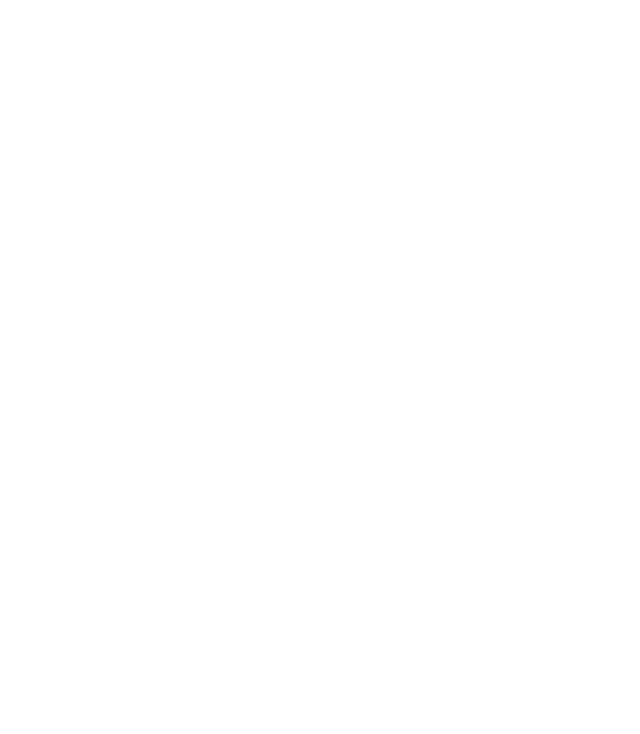
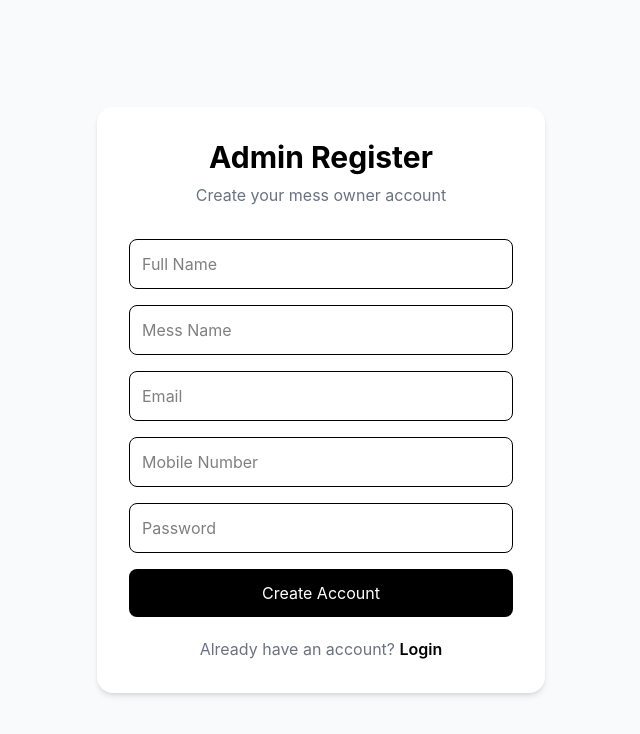
Before and after one commit to vermaaditya17/MessMate2.0, a React (Vite) app in the folder client/: page /admin/register in a window 1280 px wide. Before the commit this address had no page. Shown: the top 734 px of the page, without its empty margins (319-959 px from the left). Built offline with nearby package versions, Linux system fonts and the light colour scheme.

Commit message:
update file structure

```diff
--- a/client/src/App.jsx
+++ b/client/src/App.jsx
@@ -2,6 +2,8 @@
 import HomePage from "./component/HomePage";
 import Login from "./component/Login";
 import RegisterForm from "./component/RegisterForm";
+import AdminLogin from "./component/admin/AdminLogin";
+import AdminRegister from "./component/admin/AdminRegister";
 
 const App = ()=>{
 
@@ -9,8 +11,10 @@
   <BrowserRouter>
   <Routes>
     <Route path="/" element={<HomePage/>}/>
-    <Route path="/login" element={<Login/>}/>
-    <Route path="register" element={<RegisterForm/>}/>
+    <Route path="user/login" element={<Login/>}/>
+    <Route path="user/register" element={<RegisterForm/>}/>
+    <Route path="admin/login" element={<AdminLogin/>}/>
+    <Route path ="admin/register" element={<AdminRegister/>}/>
   </Routes>
   </BrowserRouter>
 
--- a/client/src/component/HomePage.jsx
+++ b/client/src/component/HomePage.jsx
@@ -20,12 +20,22 @@
           all from one place.
         </p>
 
-        <button
-        onClick={()=>navigate("/login")}
-        className="mt-10 px-8 py-3 bg-black text-white rounded-lg font-medium hover:bg-gray-800 transition">
-        Get Started
+       <div className="mt-10 flex gap-4 justify-center">
 
-        </button>
+      <button
+          onClick={() => navigate("user/login")}
+          className="px-8 py-3 bg-black text-white rounded-lg font-medium hover:bg-gray-800 transition">
+
+        User Login
+     </button>
+
+  <button
+    onClick={() => navigate("/admin/login")}
+    className="px-8 py-3 border border-black text-black rounded-lg font-medium hover:bg-gray-100 transition">
+
+    Admin Login
+  </button>
+          </div>
       </div>
     </div>
   );
--- /dev/null
+++ b/client/src/component/admin/AdminLogin.jsx
@@ -0,0 +1,48 @@
+import { Link } from "react-router-dom";
+
+export default function AdminLogin() {
+  return (
+    <div className="min-h-screen flex items-center justify-center bg-slate-50 px-4">
+      <div className="w-full max-w-md bg-white p-8 rounded-2xl shadow-md">
+        <h1 className="text-3xl font-bold text-center">
+          Admin Login
+        </h1>
+
+        <p className="text-center text-gray-500 mt-2">
+          Login to manage your mess
+        </p>
+
+        <form className="mt-8 space-y-4">
+          <input
+            type="email"
+            placeholder="Admin Email"
+            className="w-full p-3 border rounded-lg"
+          />
+
+          <input
+            type="password"
+            placeholder="Password"
+            className="w-full p-3 border rounded-lg"
+          />
+
+          <button
+            type="submit"
+            className="w-full bg-black text-white py-3 rounded-lg"
+          >
+            Login
+          </button>
+        </form>
+
+        <p className="text-center mt-5 text-gray-500">
+          Don't have an account?{" "}
+          <Link
+            to="/admin/register"
+            className="text-black font-semibold"
+          >
+            Register
+          </Link>
+        </p>
+      </div>
+    </div>
+  );
+}
--- /dev/null
+++ b/client/src/component/admin/AdminRegister.jsx
@@ -0,0 +1,67 @@
+
+import { Link } from "react-router-dom";
+
+export default function AdminRegister() {
+  return (
+    <div className="min-h-screen flex items-center justify-center bg-slate-50 px-4">
+      <div className="w-full max-w-md bg-white p-8 rounded-2xl shadow-md">
+        <h1 className="text-3xl font-bold text-center">
+          Admin Register
+        </h1>
+
+        <p className="text-center text-gray-500 mt-2">
+          Create your mess owner account
+        </p>
+
+        <form className="mt-8 space-y-4">
+          <input
+            type="text"
+            placeholder="Full Name"
+            className="w-full p-3 border rounded-lg"
+          />
+
+          <input
+            type="text"
+            placeholder="Mess Name"
+            className="w-full p-3 border rounded-lg"
+          />
+
+          <input
+            type="email"
+            placeholder="Email"
+            className="w-full p-3 border rounded-lg"
+          />
+
+          <input
+            type="tel"
+            placeholder="Mobile Number"
+            className="w-full p-3 border rounded-lg"
+          />
+
+          <input
+            type="password"
+            placeholder="Password"
+            className="w-full p-3 border rounded-lg"
+          />
+
+          <button
+            type="submit"
+            className="w-full bg-black text-white py-3 rounded-lg"
+          >
+            Create Account
+          </button>
+        </form>
+
+        <p className="text-center mt-5 text-gray-500">
+          Already have an account?{" "}
+          <Link
+            to="/admin/login"
+            className="text-black font-semibold"
+          >
+            Login
+          </Link>
+        </p>
+      </div>
+    </div>
+  );
+}
--- a/client/src/component/Login.jsx
+++ b/client/src/component/user/Login.jsx
@@ -48,7 +48,7 @@
         <p className="mt-6 text-center text-sm text-slate-500">
           Don't have an account?{" "}
 
-          <Link to="/register" className="text-slate-900 font-medium hover:underline">
+          <Link to="user/register" className="text-slate-900 font-medium hover:underline">
             Sign Up
           </Link>
         </p>
--- a/client/src/component/RegisterForm.jsx
+++ b/client/src/component/user/RegisterForm.jsx
@@ -42,6 +42,17 @@
 
              <div>
             <label className="block text-sm font-medium text-slate-700 mb-2">
+            Phone Number
+            </label>
+
+            <input
+              type="number"
+              placeholder="Enter your Phone number"
+              className="w-full px-4 py-3 border border-slate-300 rounded-lg outline-none focus:ring-2 focus:ring-slate-900"
+            />
+          </div>
+             <div>
+            <label className="block text-sm font-medium text-slate-700 mb-2">
               Restaurant Name
             </label>
 
@@ -52,17 +63,7 @@
             />
           </div>
 
-           <div>
-            <label className="block text-sm font-medium text-slate-700 mb-2">
-            Phone Number
-            </label>
 
-            <input
-              type="number"
-              placeholder="Enter your Phone number"
-              className="w-full px-4 py-3 border border-slate-300 rounded-lg outline-none focus:ring-2 focus:ring-slate-900"
-            />
-          </div>
 
           <div>
             <label className="block text-sm font-medium text-slate-700 mb-2">
```
